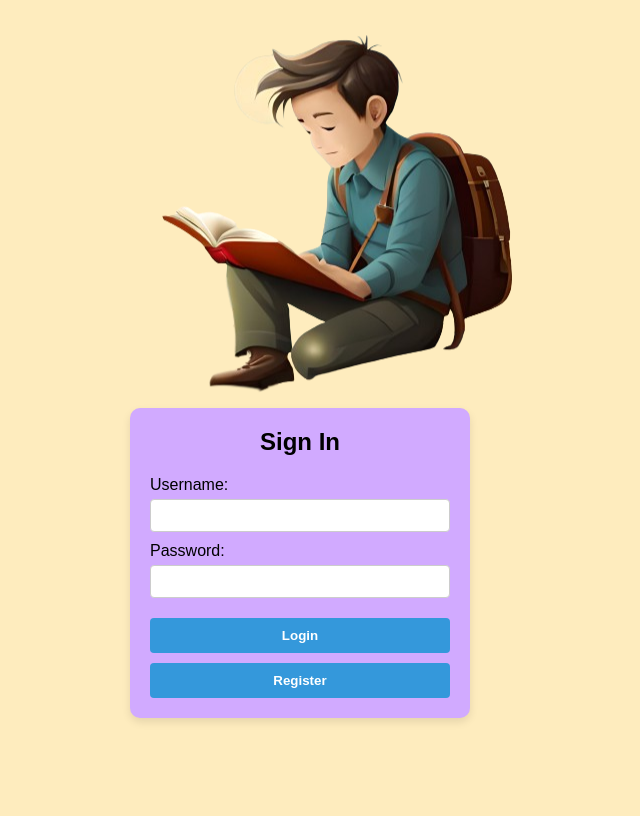
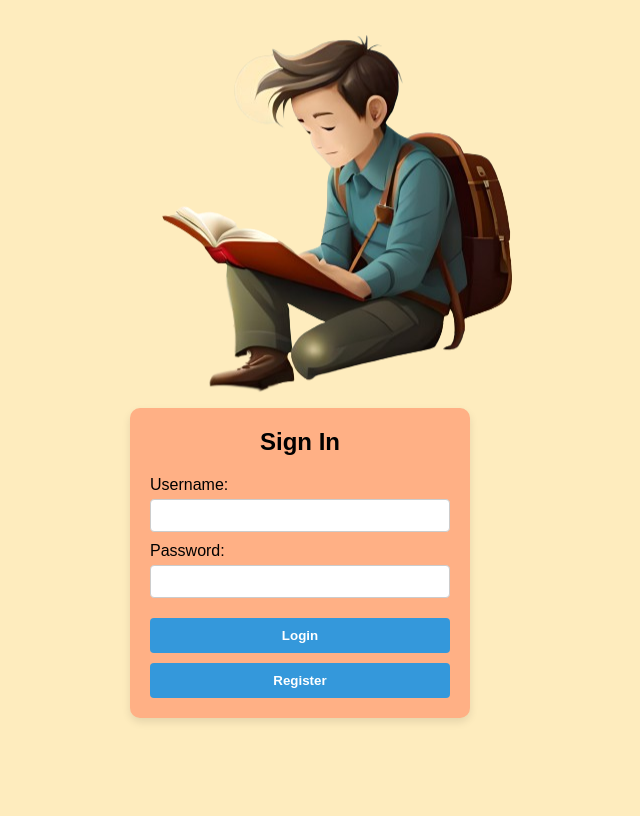
Before and after one commit to bruikey/Shaunslib, a Flask app: page / in a window 1280 px wide. Shown: the whole page, without its empty margins (340-980 px from the left). Run offline with Flask 3, Linux system fonts and the light colour scheme.

Commit message:
#addition

```diff
--- a/static/style.css
+++ b/static/style.css
@@ -37,7 +37,7 @@ body {
 }
 
 .login-section {
-  background-color: #d1aaff;
+  background-color: #ffb085;
   padding: 20px;
   width: 300px;
   margin: 0 auto;
```
